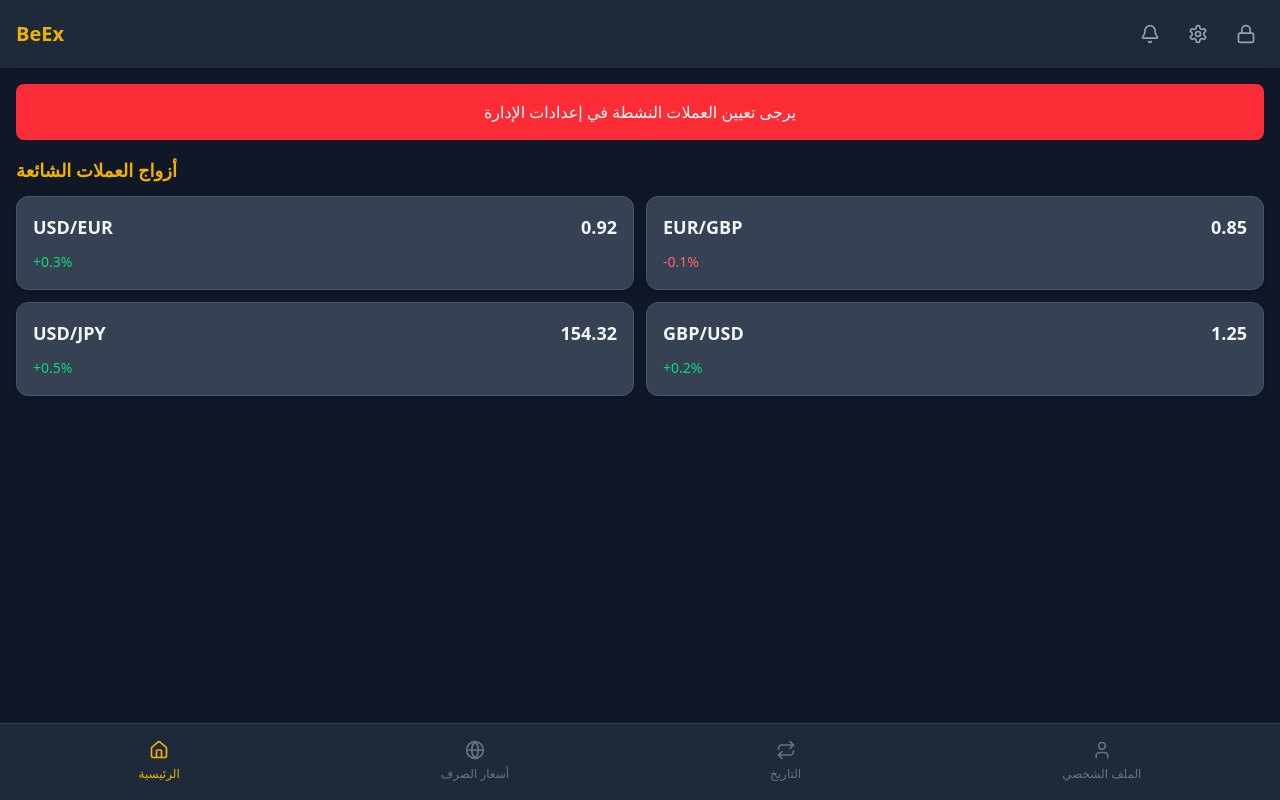
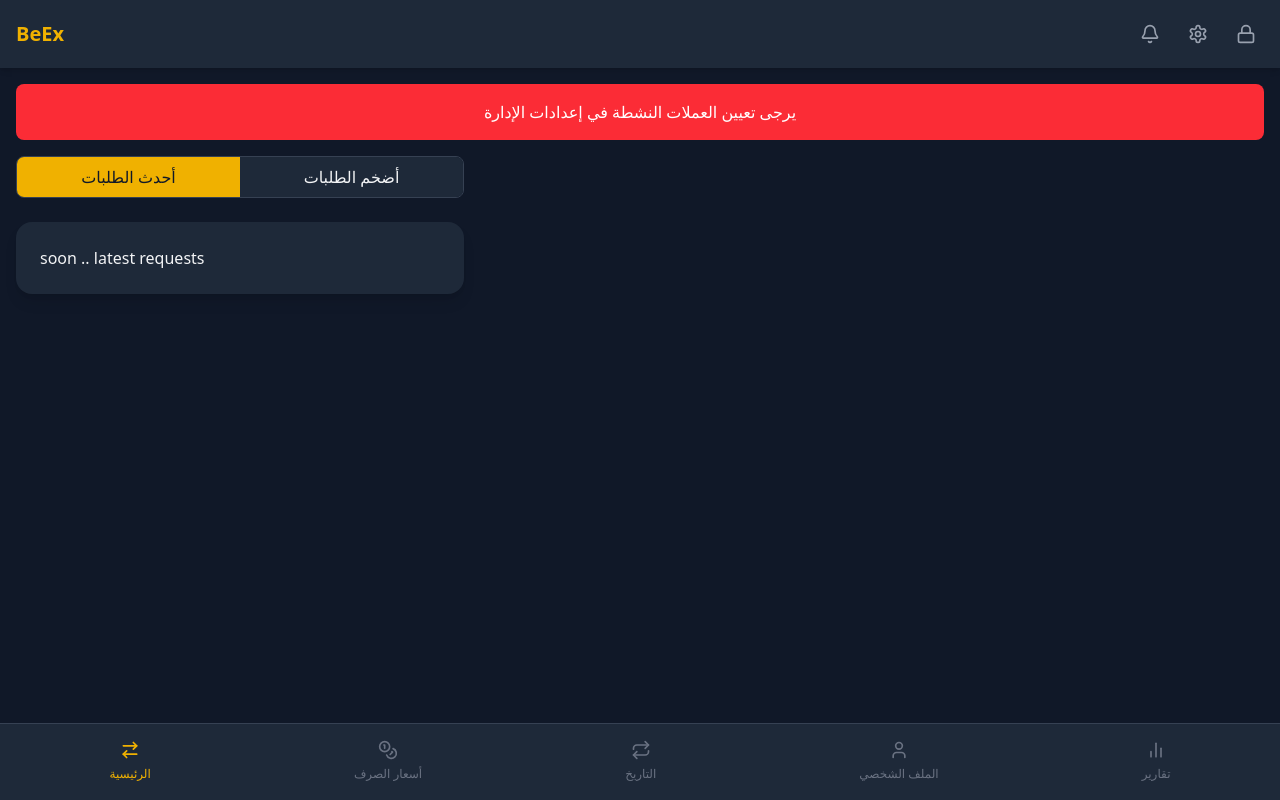
Before and after one commit to a7medsultan/3omla_provider, a React (Vite) app: page / in a window 1280 px wide. Built offline with nearby package versions, Linux system fonts and the light colour scheme.

Commit message:
Added segemnted buttons to home page for latest and biggest requests, and update translations

```diff
--- a/src/components/Navigation.tsx
+++ b/src/components/Navigation.tsx
@@ -1,4 +1,4 @@
-import { Home, Globe, Repeat, User } from "lucide-react";
+import { Home, Globe, Repeat, User, ArrowRightLeft, Coins, BarChart2 } from "lucide-react";
 import { Link } from "react-router-dom";
 import { t } from '../i18n';
 
@@ -15,7 +15,7 @@ const Navigation: React.FC<NavProps> = ({ pageName }) => {
         }`}
       >
         <Link to="/">
-          <Home size={20} />
+          <ArrowRightLeft size={20} />
         </Link>
         <Link to="/">
           <span className="text-xs mt-1">{t("home")}</span>
@@ -27,7 +27,7 @@ const Navigation: React.FC<NavProps> = ({ pageName }) => {
         }`}
       >
         <Link to="/adminCurrencies">
-          <Globe size={20} />
+          <Coins size={20} />
         </Link>
         <Link to="/adminCurrencies">
           <span className="text-xs mt-1">{t("exchange_rates")}</span>
@@ -57,6 +57,18 @@ const Navigation: React.FC<NavProps> = ({ pageName }) => {
           <span className="text-xs mt-1">{t("profile")}</span>
         </Link>
       </button>
+      <button
+        className={`p-2 rounded-lg flex flex-col items-center ${
+          pageName === "reports" ? "text-yellow-500" : "text-gray-500"
+        }`}
+      >
+        <Link to="/reports">
+          <BarChart2 size={20} />
+        </Link>
+        <Link to="/reports">
+          <span className="text-xs mt-1">{t("reports")}</span>
+        </Link>
+      </button>
     </nav>
   );
 };
--- a/src/i18n/ar.json
+++ b/src/i18n/ar.json
@@ -58,5 +58,8 @@
   "please_set_active_currencies": "يرجى تعيين العملات النشطة في إعدادات الإدارة",
   "no_currencies_available": "لا توجد عملات متاحة",
   "decimal_places": "الخانات العشرية",
-  "today_exchange_rates": "أسعار الصرف اليوم"
+  "today_exchange_rates": "أسعار الصرف اليوم",
+  "latest_requests": "أحدث الطلبات",
+  "biggest_requests": "أضخم الطلبات",
+  "reports":"تقارير"
 }
--- a/src/i18n/en.json
+++ b/src/i18n/en.json
@@ -58,5 +58,8 @@
   "please_set_active_currencies": "Please set active currencies in admin settings",
   "no_currencies_available": "No currencies available",
   "decimal_places": "Decimal Places",
-  "today_exchange_rates": "Today's Exchange Rates"
+  "today_exchange_rates": "Today's Exchange Rates",
+  "latest_requests": "Latest Requests",
+  "biggest_requests": "Biggest Requests",
+  "reports":"Reports"
 }
--- a/src/pages/Home.tsx
+++ b/src/pages/Home.tsx
@@ -1,10 +1,15 @@
 import { useEffect, useState } from "react";
-import { ArrowDownUp, Compass, ArrowRightLeft, HandCoins, BarChart2 } from "lucide-react";
+import {
+  ArrowDownUp,
+  Compass,
+  ArrowRightLeft,
+  HandCoins,
+  BarChart2,
+} from "lucide-react";
 import Navigation from "../components/Navigation";
 
-import {t} from "../i18n";
+import { t } from "../i18n";
 import Header from "../components/Header";
-
 
 // --- CurrencyAmount component ---
 interface Currency {
@@ -94,7 +99,9 @@ const CurrencyPair: React.FC<CurrencyPairProps> = ({
   pairRate,
   pairChange,
 }) => {
-  const changeColor = pairChange.startsWith("+") ? "text-green-400" : "text-red-400";
+  const changeColor = pairChange.startsWith("+")
+    ? "text-green-400"
+    : "text-red-400";
   return (
     <div className="bg-gray-700 p-4 rounded-xl shadow-md border border-gray-600">
       <div className="flex items-center justify-between mb-2">
@@ -146,9 +153,7 @@ export default function CurrencyExchangeApp() {
   const [toAmount, setToAmount] = useState<string | undefined>();
   const [activeCurrencies, setActiveCurrencies] = useState<Currency[]>([]);
   const [baseCurrency, setBaseCurrency] = useState<Currency | undefined>();
-
-
-
+  const [activeTab, setActiveTab] = useState("latest");
 
   useEffect(() => {
     // Fetches currency data from local storage, with fallback to hardcoded data
@@ -165,7 +170,12 @@ export default function CurrencyExchangeApp() {
 
   useEffect(() => {
     // Set default currencies after data is loaded
-    if (activeCurrencies.length > 0 && !fromCurrency && !toCurrency && baseCurrency) {
+    if (
+      activeCurrencies.length > 0 &&
+      !fromCurrency &&
+      !toCurrency &&
+      baseCurrency
+    ) {
       setFromCurrency(activeCurrencies[0]);
       setToCurrency(baseCurrency);
     }
@@ -179,7 +189,10 @@ export default function CurrencyExchangeApp() {
    * @param to The currency to convert to.
    * @returns The calculated exchange rate.
    */
-  const calculateRate = (from: Currency | undefined, to: Currency | undefined) => {
+  const calculateRate = (
+    from: Currency | undefined,
+    to: Currency | undefined
+  ) => {
     if (!from || !to) {
       return 0;
     }
@@ -234,8 +247,12 @@ export default function CurrencyExchangeApp() {
   ];
 
   // Dynamically set the available currencies for the selectors
-  const fromCurrencyList = fromCurrency?.base_currency ? [fromCurrency] : activeCurrencies;
-  const toCurrencyList = toCurrency?.base_currency ? [toCurrency] : activeCurrencies;
+  const fromCurrencyList = fromCurrency?.base_currency
+    ? [fromCurrency]
+    : activeCurrencies;
+  const toCurrencyList = toCurrency?.base_currency
+    ? [toCurrency]
+    : activeCurrencies;
 
   return (
     <div className="flex flex-col h-screen bg-gray-900 text-gray-100 font-sans">
@@ -283,7 +300,9 @@ export default function CurrencyExchangeApp() {
 
             <div className="flex justify-between text-sm mb-4">
               <span className="text-gray-400">
-                {t("rate")}: 1 {fromCurrency?.code} = {calculateRate(fromCurrency, toCurrency).toFixed(4)} {toCurrency?.code}
+                {t("rate")}: 1 {fromCurrency?.code} ={" "}
+                {calculateRate(fromCurrency, toCurrency).toFixed(4)}{" "}
+                {toCurrency?.code}
               </span>
               <span className="text-yellow-500">{t("updated_just_now")}</span>
             </div>
@@ -295,23 +314,42 @@ export default function CurrencyExchangeApp() {
         )}
 
         <div className="mb-6">
-          <div className="flex justify-between items-center mb-3">
-            <h3 className="text-lg font-semibold text-yellow-500">
-              {t("popular_currency_pairs")}
-            </h3>
+          {/* Segmented buttons - full width */}
+          <div className="mb-6 flex rounded-lg overflow-hidden border border-gray-700 w-full max-w-md">
+            <button
+              onClick={() => setActiveTab("latest")}
+              className={`flex-1 py-2 px-4 transition-colors duration-200 ${
+                activeTab === "latest"
+                  ? "bg-yellow-500 text-gray-900"
+                  : "bg-gray-800 text-gray-100 hover:bg-gray-700"
+              }`}
+            >
+              {t("latest_requests")}
+            </button>
+            <button
+              onClick={() => setActiveTab("biggest")}
+              className={`flex-1 py-2 px-4 transition-colors duration-200 ${
+                activeTab === "biggest"
+                  ? "bg-yellow-500 text-gray-900"
+                  : "bg-gray-800 text-gray-100 hover:bg-gray-700"
+              }`}
+            >
+              {t("biggest_requests")}
+            </button>
           </div>
 
-          <div className="grid grid-cols-2 gap-3">
-            {popularPairs.map((pair, index) => (
-              <CurrencyPair
-                key={index}
-                pairFrom={pair.from}
-                pairTo={pair.to}
-                pairRate={pair.rate}
-                pairChange={pair.change}
-              />
-            ))}
-          </div>
+          {/* Tab content */}
+          {activeTab === "latest" && (
+            <div className="bg-gray-800 p-6 rounded-2xl w-full max-w-md shadow-lg space-y-6">
+              soon .. latest requests
+            </div>
+          )}
+
+          {activeTab === "biggest" && (
+            <div className="bg-gray-800 p-6 rounded-2xl w-full max-w-md shadow-lg space-y-6">
+              soon .. biggest requests
+            </div>
+          )}
         </div>
       </main>
 
```
